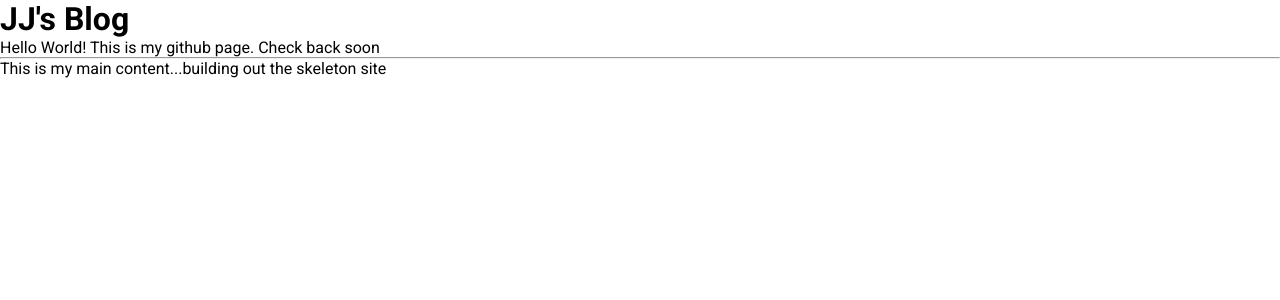
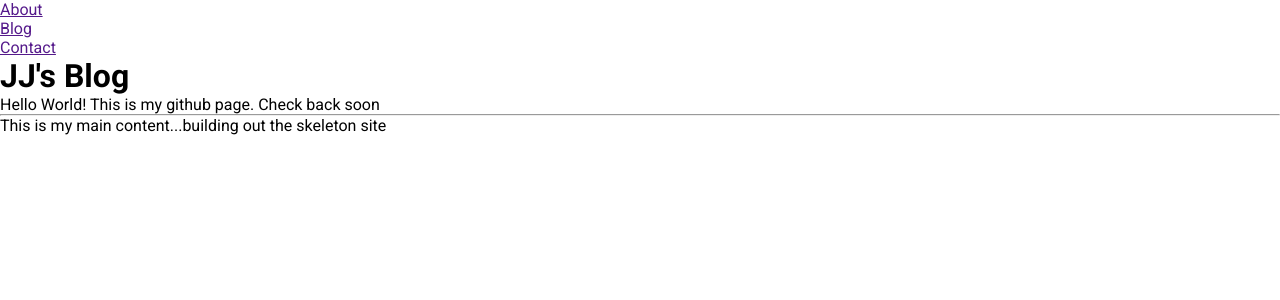
Before and after one commit to jasonsjones/jasonsjones.github.io, a Jekyll site: the page built from index.html, in a window 1280 px wide. Shown: the top 300 px of the page. Built offline with Jekyll 4.4.1, drawn with Linux system fonts in a browser that asks for light colours.

Commit message:
Add basic nav to default layout -- wip

```diff
--- a/_layouts/default.html
+++ b/_layouts/default.html
@@ -2,6 +2,13 @@
 <html lang="en">
     {% include head.html %}
     <body>
+        <nav class="sit-nav">
+            <ul>
+                <li><a href="">About</a></li>
+                <li><a href="">Blog</a></li>
+                <li><a href="">Contact</a></li>
+            </ul>
+        </nav>
         {% include header.html %}
         {{ content }}
         {% include scripts.html %}
```
Also changed, not shown: 1 other file.
